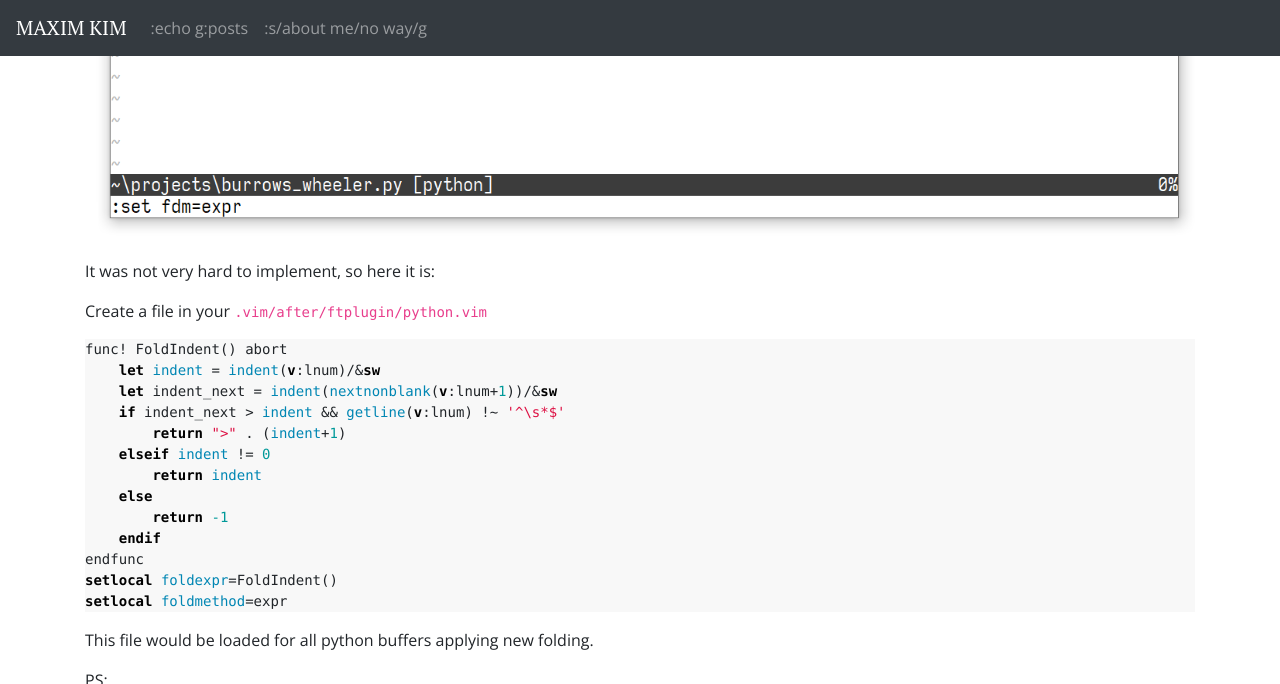
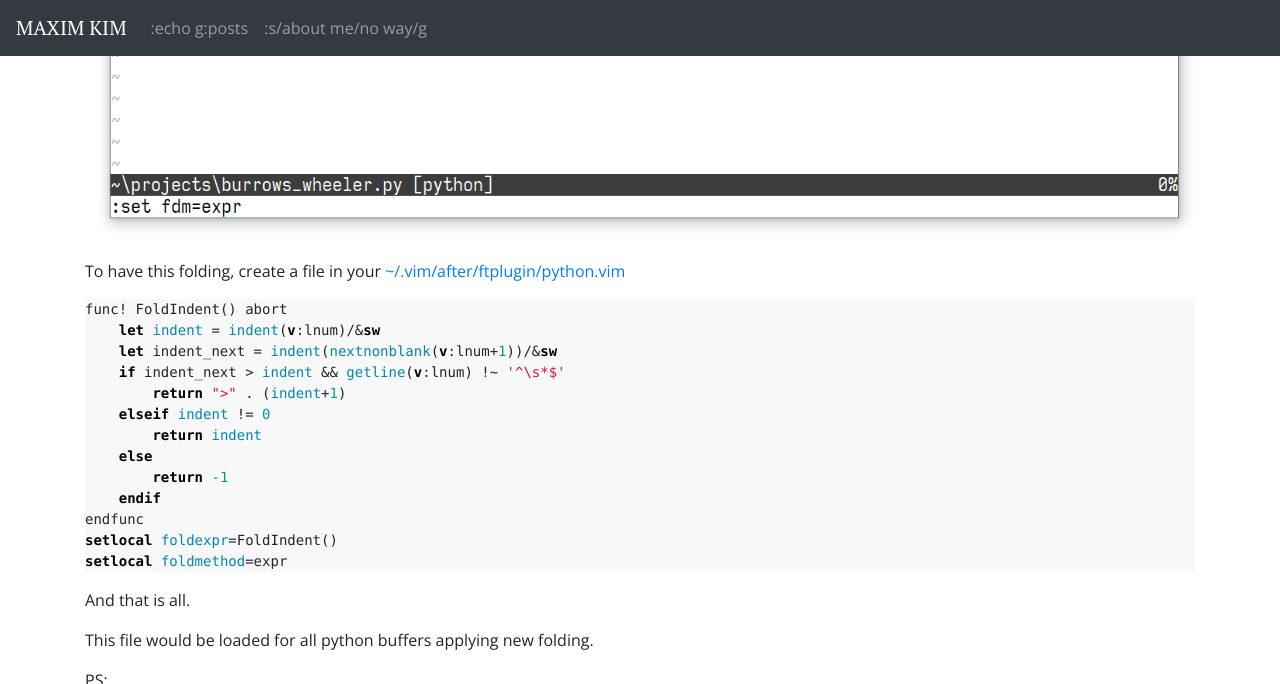
Before and after one commit to habamax/habamax.github.io, a Jekyll site: the page built from _posts/2020-02-03-vim-folding-for-python.md, in a window 1280 px wide and 900 px high, scrolled down 1758 px, cut to the strip 0-684 px from the top of the window. Built offline with Jekyll 4.4.1, drawn with Linux system fonts in a browser that asks for light colours; nearby versions of some CDN libraries; comment, search, counter and statistics services are not loaded.

Commit message:
url, spelling

````diff
--- a/_posts/2020-02-03-vim-folding-for-python.md
+++ b/_posts/2020-02-03-vim-folding-for-python.md
@@ -13,9 +13,9 @@ But I think it should look more like this:
 
 <img src="/assets/images/2020-02-03_15-13-21.png" class="img-fluid" alt="folding with expr ">
 
-It was not very hard to implement, so here it is:
+To have this folding, create a file in your
+[~/.vim/after/ftplugin/python.vim](https://github.com/habamax/.vim/blob/aa36f36b498f1d26a10a571dda22477176659fce/after/ftplugin/python.vim)
 
-Create a file in your `.vim/after/ftplugin/python.vim`
 ```vim
 func! FoldIndent() abort
     let indent = indent(v:lnum)/&sw
@@ -32,6 +32,8 @@ setlocal foldexpr=FoldIndent()
 setlocal foldmethod=expr
 ```
 
+And that is all.
+
 This file would be loaded for all python buffers applying new folding.
 
 
````
